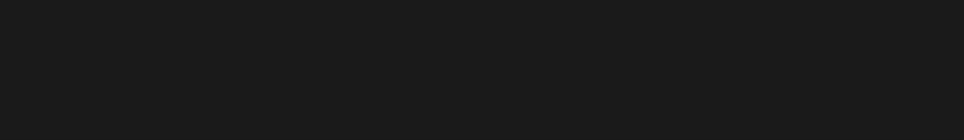
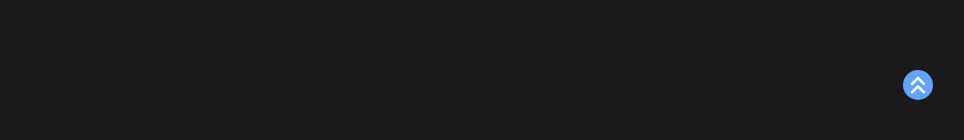
Before and after one commit to Joksa132/portfolio, a Next.js app: page / in a window 1280 px wide. Shown: the part 660-800 px from the top of the page, without its empty margins (307-1271 px from the left). Built offline with nearby package versions, Linux system fonts and the light colour scheme.

Commit message:
make button fixed and change arrow

```diff
--- a/components/Footer.tsx
+++ b/components/Footer.tsx
@@ -1,6 +1,6 @@
 import Image from "next/image";
 import Link from "next/link";
-import { BiSolidChevronsUp } from 'react-icons/bi'
+import { MdKeyboardDoubleArrowUp } from 'react-icons/md'
 
 type Props = {
   setActiveLink: React.Dispatch<React.SetStateAction<string>>;
@@ -18,9 +18,9 @@
   }
 
   return (
-    <footer className="w-full py-8 shadow-lg flex justify-center gap-4 items-center text-white relative">
-      <button className="absolute rounded-sm bg-blue-400 flex items-center justify-center -top-5 hover:animate-bounce" onClick={() => handleButtonClick()}>
-        <BiSolidChevronsUp size={40} />
+    <footer className="w-full py-8 shadow-lg flex justify-center gap-20 items-center text-white">
+      <button className="rounded-3xl bg-blue-400 flex items-center justify-center hover:animate-bounce fixed bottom-10 right-10 z-50" onClick={() => handleButtonClick()}>
+        <MdKeyboardDoubleArrowUp size={30} />
       </button>
       <Link href={"https://github.com/Joksa132"}>
         <Image src={"/github-mark-white.svg"} alt="GitHub profile" width={40} height={40} quality={100} />
```
